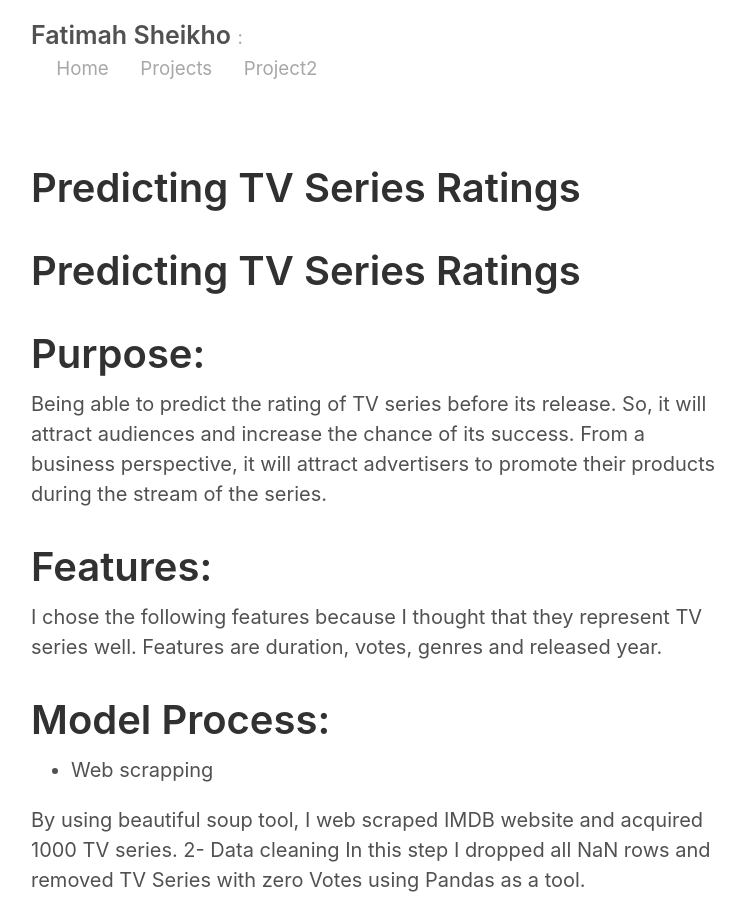
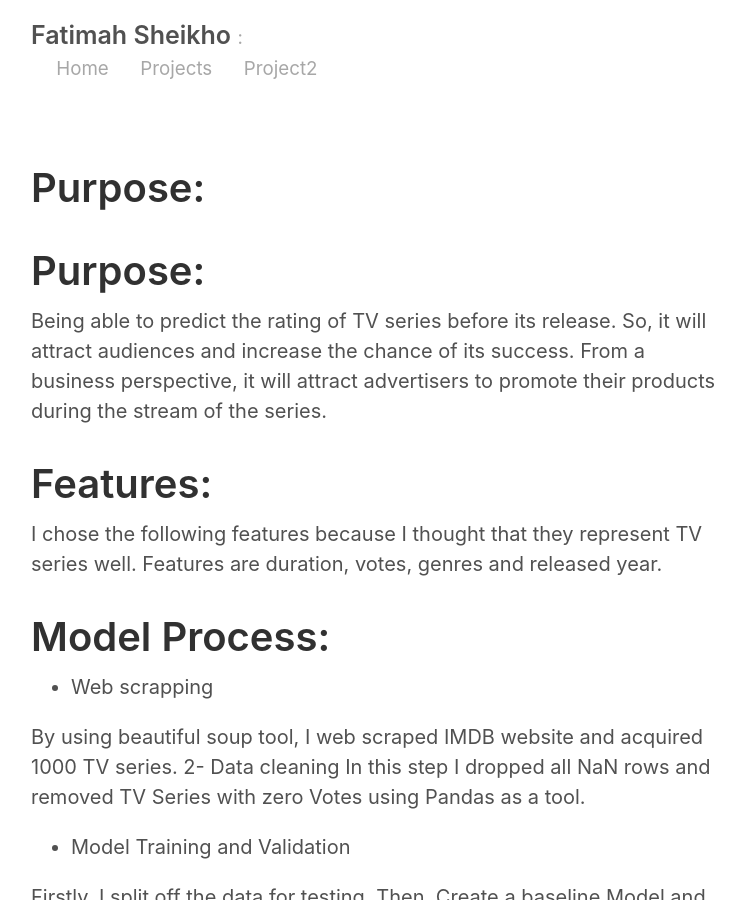
Before and after one commit to fatimahSheikho/fatimahSheikho.github.io, a Jekyll site: the page built from project2.md, in a window 1280 px wide and 900 px high. Shown: the whole window, without its empty margins (259-1004 px from the left). Built offline with Jekyll 4.4.1, drawn with Linux system fonts in a browser that asks for light colours; our own code applies the rules of GitHub Pages for plain Markdown files.

Commit message:
Update project2.md

```diff
--- a/project2.md
+++ b/project2.md
@@ -1,5 +1,3 @@
-
-# Predicting TV Series Ratings
 
 # Purpose:
 Being able to predict the rating of TV series before its release. So, it will attract audiences and increase the chance of its  success. From a business perspective, it will attract advertisers to promote their products during the stream of the series.
```
